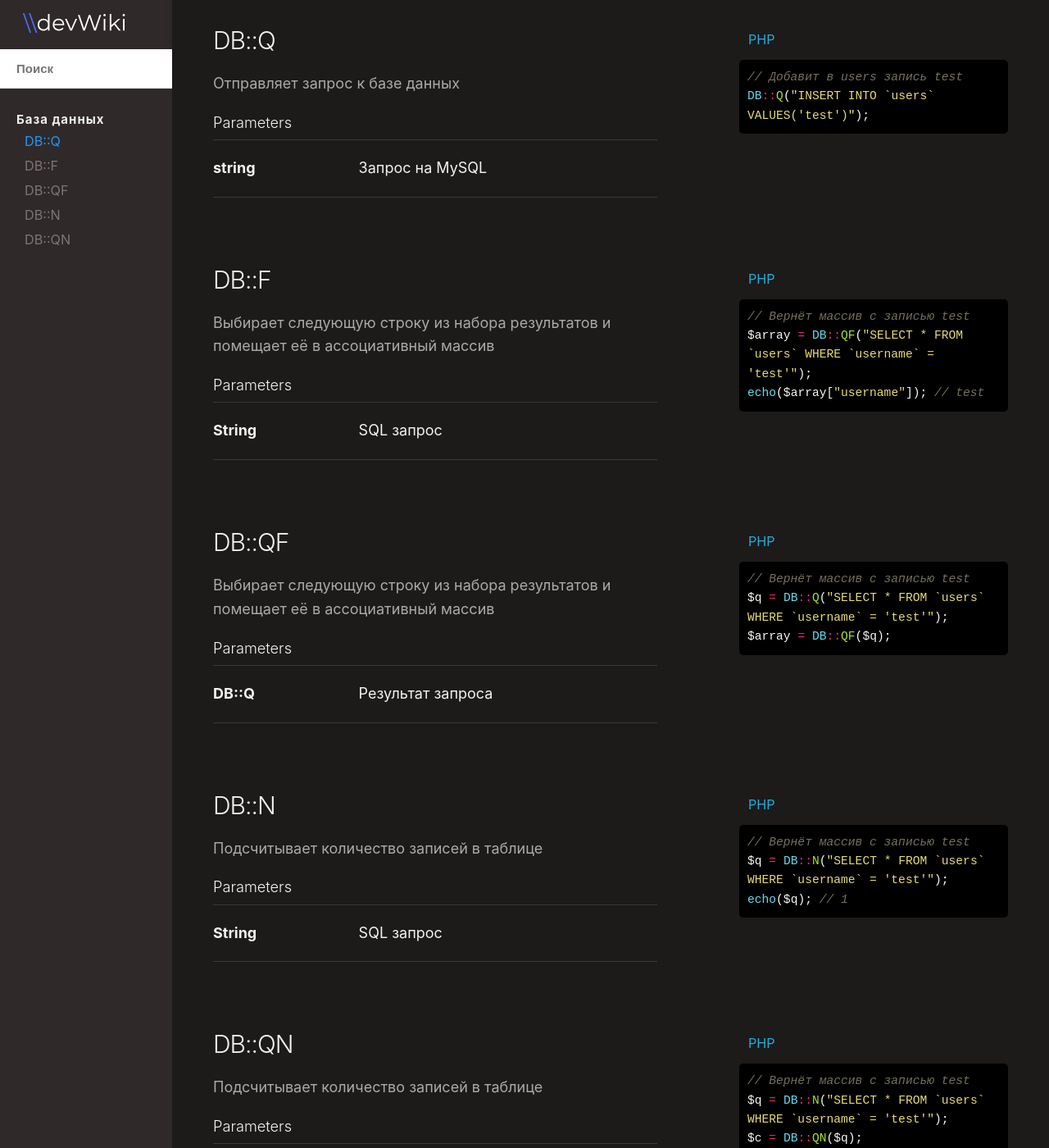
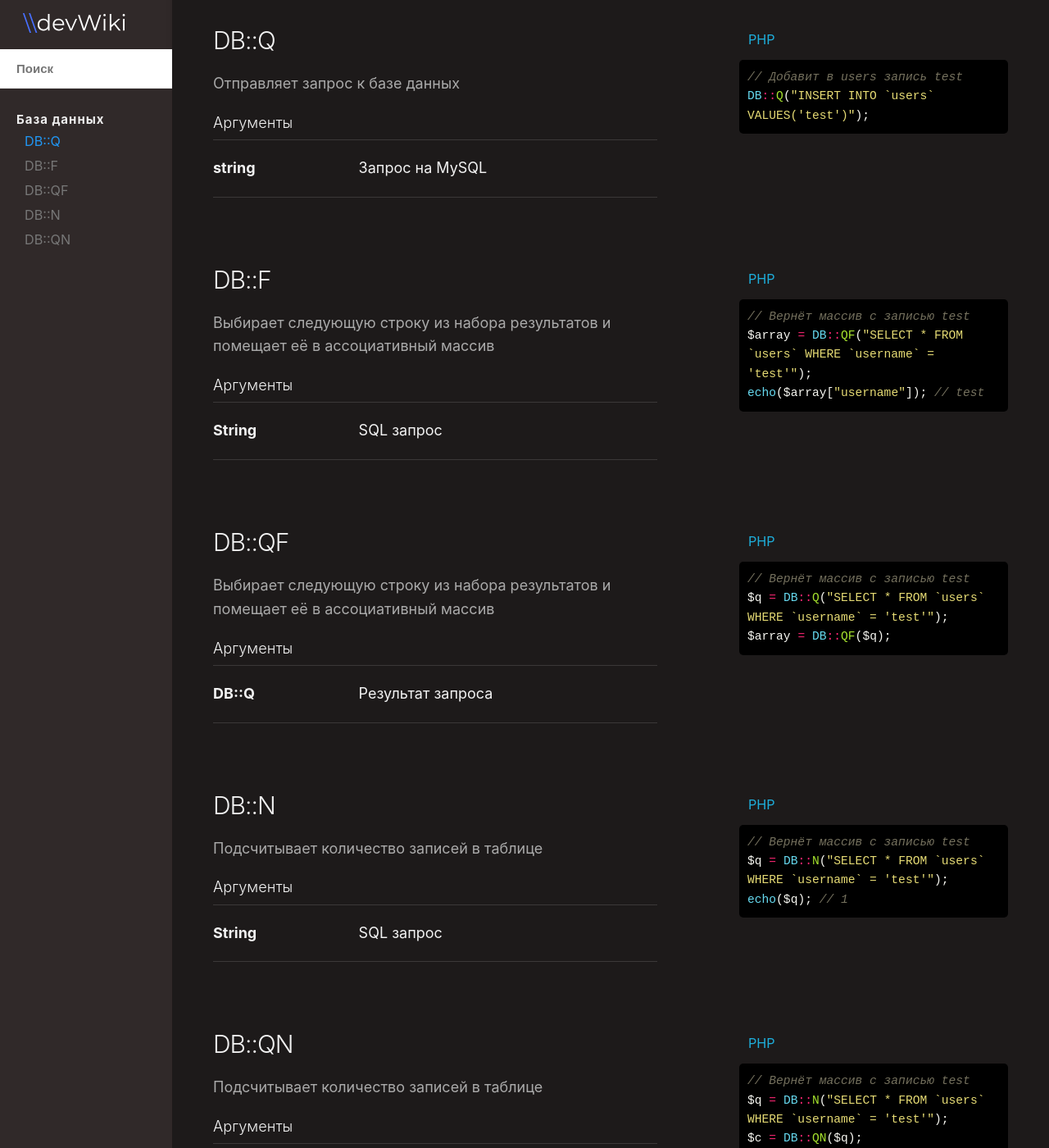
Before and after one commit to luckycod3r/academy_wiki, a Jekyll site: the page built from index.html, in a window 1280 px wide and 1400 px high. Shown: the whole window at 82% size. Built offline with Jekyll 4.4.1, drawn with Linux system fonts in a browser that asks for light colours; nearby versions of some CDN libraries.

Commit message:
Update index.html

```diff
--- a/index.html
+++ b/index.html
@@ -21,7 +21,7 @@ title: API Docs
 				{% endif %}
 
 				{% if doc.parameters and doc.parameters[0].name %}
-						<h6>Parameters</h6>
+						<h6>Аргументы</h6>
 						<dl>
 								{% for parameter in doc.parameters %}
 										<dt>{{ parameter.name }}</dt>
```
